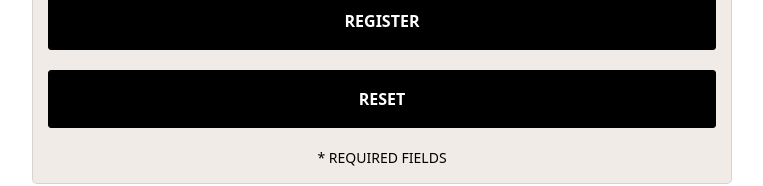
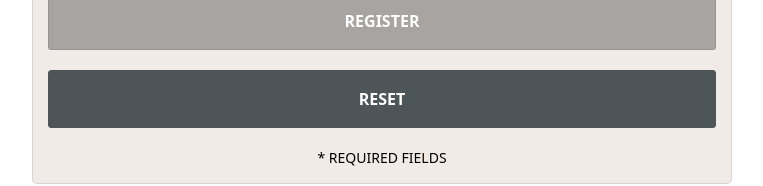
Before and after one commit to ivanenoriega/allbirds-fe-test, a Next.js app: page / in a window 1280 px wide. Shown: the part 572-758 px from the top of the page, without its empty margins (258-1021 px from the left). Built offline with nearby package versions, Linux system fonts and the light colour scheme.

Commit message:
fix minor issue

```diff
--- a/components/Button/Button.constants.ts
+++ b/components/Button/Button.constants.ts
@@ -1,3 +1,5 @@
 export const BUTTON_TYPE_SUBMIT = 'submit';
 export const BUTTON_TYPE_BUTTON = 'button';
 export const BUTTON_TYPE_RESET = 'reset';
+export const BUTTON_VARIANT_PRIMARY = 'primary';
+export const BUTTON_VARIANT_SECONDARY = 'secondary';
```
